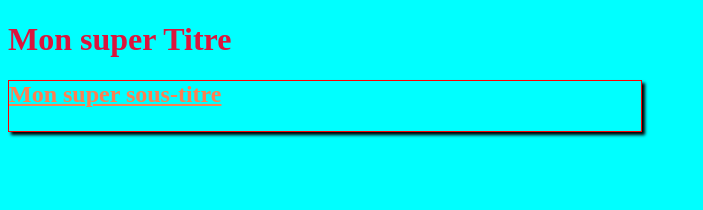
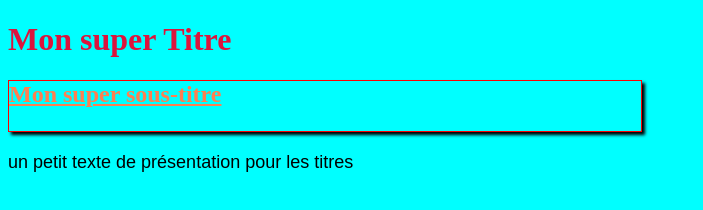
Before and after one commit to ghjuvan/myProject-1, a plain HTML site: page index.html in a window 1280 px wide. Shown: the whole page, without its empty margins (0-703 px from the left). Drawn offline with Linux system fonts and the light colour scheme.

Commit message:
add text and styelessheet at .paragraphe

```diff
--- a/index.html
+++ b/index.html
@@ -10,6 +10,7 @@
 
 <h1>Mon super Titre</h1>
 <h2 class="underTitle">Mon super sous-titre</h2>
+<p class="paragraph">un petit texte de présentation pour les titres</p>
 
 </body>
 </html>
--- a/styles.css
+++ b/styles.css
@@ -14,3 +14,9 @@
     height: 50px;
     box-shadow: 3px 3px 3px black;
 }
+
+.paragraph {
+    color: black;
+    font-family: Arial;
+    font-size: large;
+}
```
